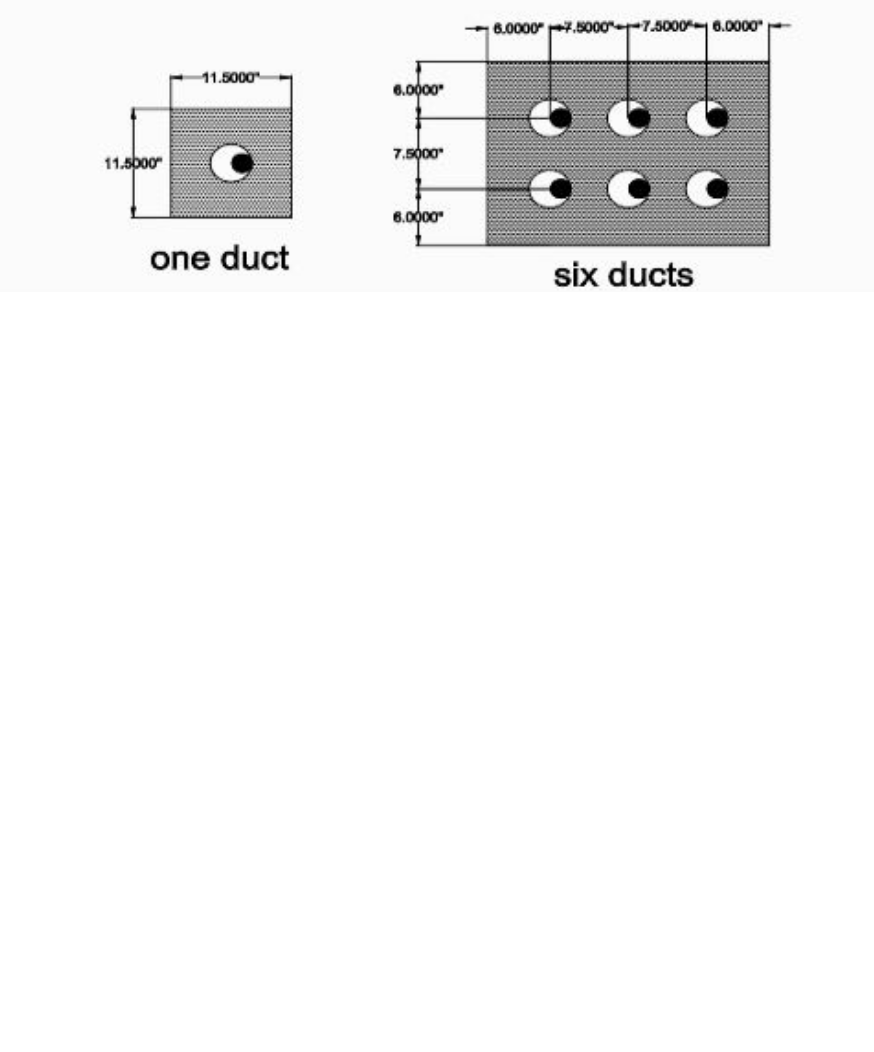
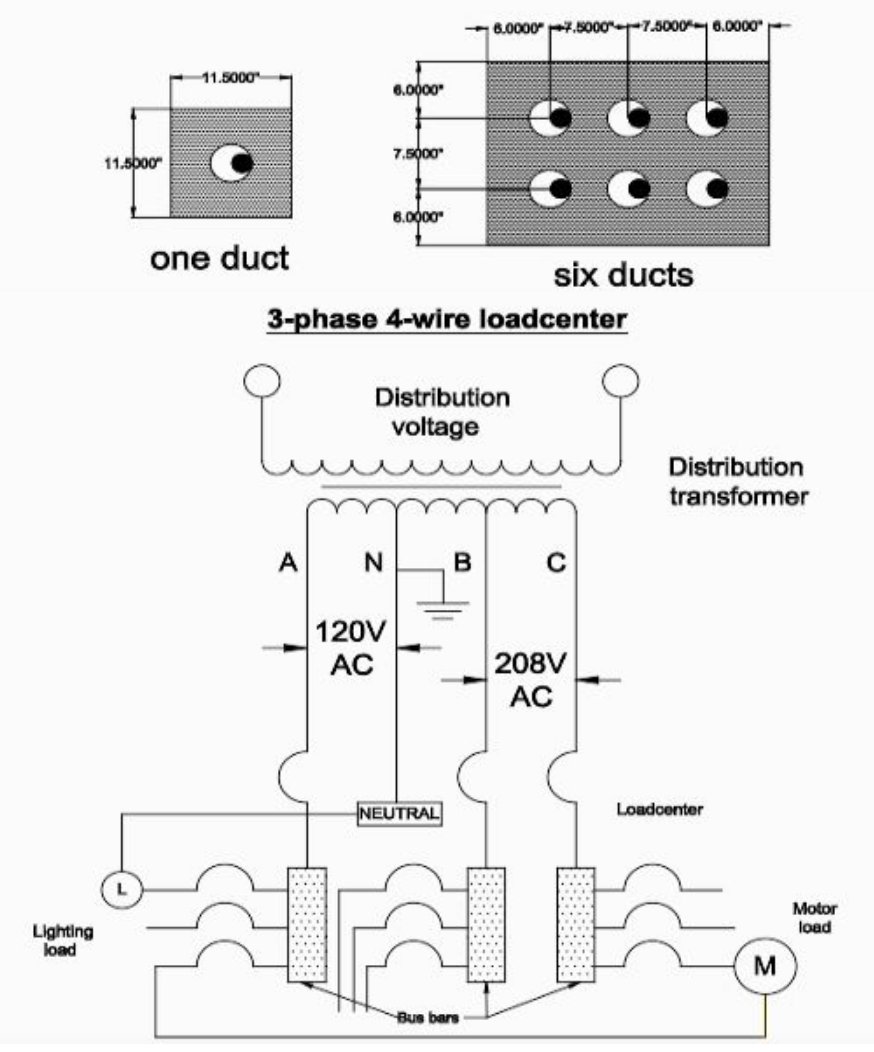
Before and after one commit to Shaikh-Abrar-Kabir/Electrical-Duct-Banks-and-3-Phase-4-Wire-Loadcenter, a plain HTML site: page index.html in a window 1280 px wide. Shown: the part 643-1695 px from the top of the page, without its empty margins (139-1013 px from the left). Before the commit the page ends 943 px from the top, so only its background shows below. Drawn offline with Linux system fonts and the light colour scheme.

Commit message:
Update index.html

```diff
--- a/index.html
+++ b/index.html
@@ -2,3 +2,5 @@
 
 
 <img src="duct.JPG" style="width:70%;object-fit:contain;pointer-events:none;padding-left:10%"/>
+
+<img src="duct2.JPG" style="width:70%;object-fit:contain;pointer-events:none;padding-left:10%"/>
```
